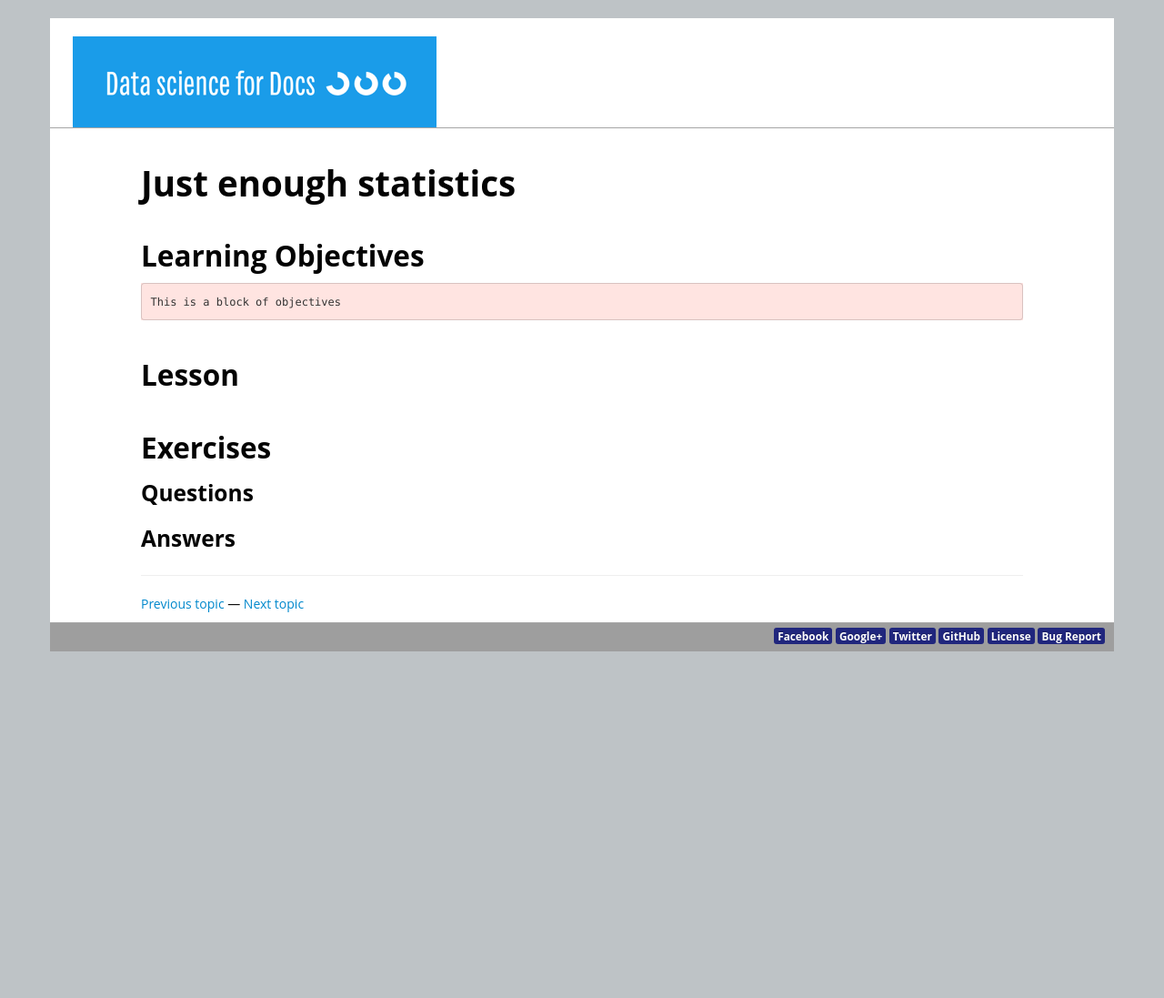
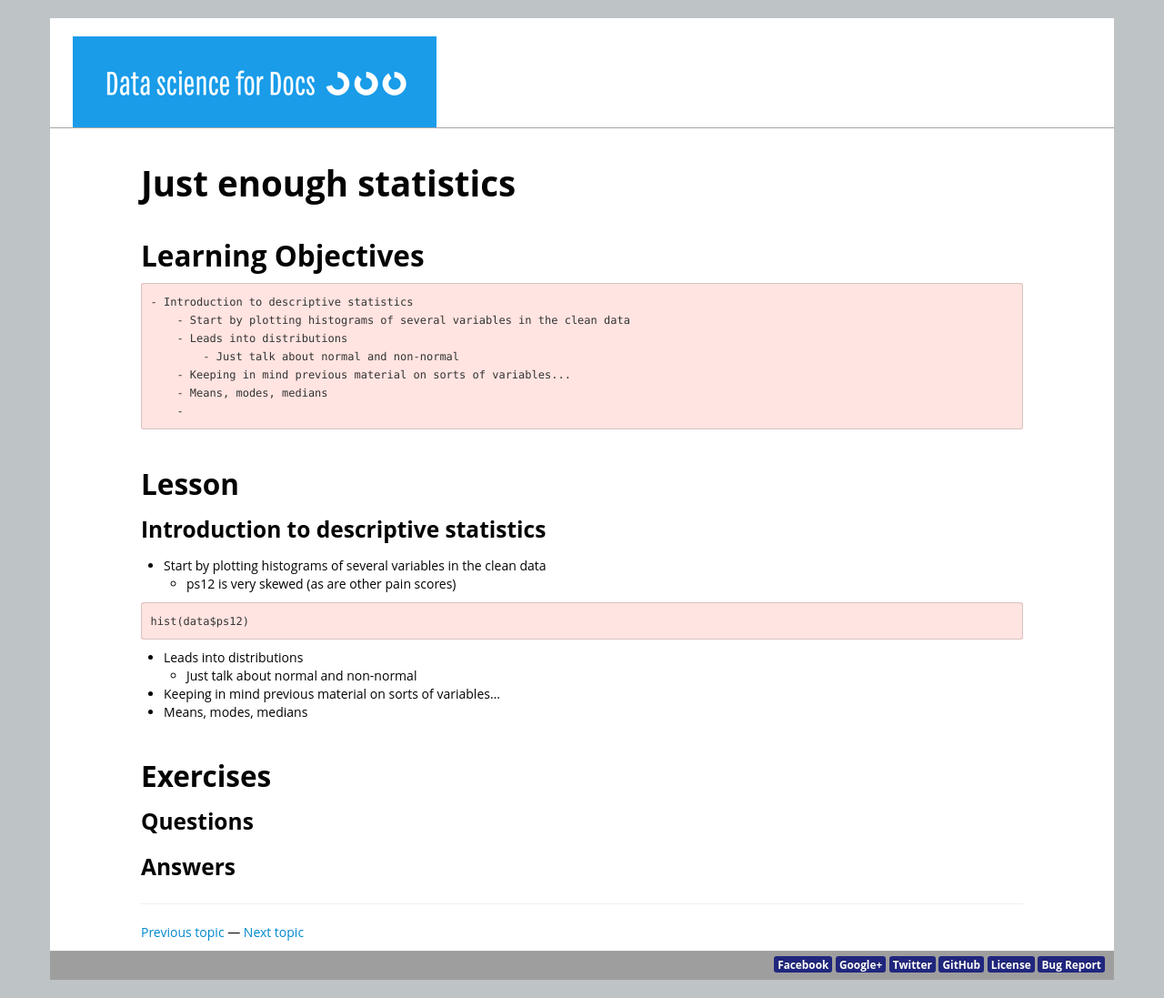
Before and after one commit to uclhal/Data-Science-for-Docs, a Jekyll site: the page built from 06-lesson-06-just-enough-statistics.md, in a window 1280 px wide. Shown: the whole page at 91% size. Built offline with Jekyll 4.4.1, drawn with Linux system fonts in a browser that asks for light colours; nearby versions of some CDN libraries; library files that are not in the unit come from our copies; Markdown is read by kramdown in place of the engine named in the settings; before the commit the page ends 900 px from its top, so only the background shows below that; grey boxes are pictures that could not be loaded.

Commit message:
Update 06-lesson-06-just-enough-statistics.md
first part of lecture

````diff
--- a/06-lesson-06-just-enough-statistics.md
+++ b/06-lesson-06-just-enough-statistics.md
@@ -9,11 +9,32 @@ minutes: 25
 
 ## Learning Objectives
 
-    This is a block of objectives
+    - Introduction to descriptive statistics
+        - Start by plotting histograms of several variables in the clean data
+        - Leads into distributions
+            - Just talk about normal and non-normal
+        - Keeping in mind previous material on sorts of variables...
+        - Means, modes, medians
+        -
 
 
 ## Lesson
 
+### Introduction to descriptive statistics
+
+- Start by plotting histograms of several variables in the clean data
+    - ps12 is very skewed (as are other pain scores)
+
+```
+hist(data$ps12)
+```
+
+
+
+- Leads into distributions
+    - Just talk about normal and non-normal
+- Keeping in mind previous material on sorts of variables...
+- Means, modes, medians
 
 ## Exercises
 
````
